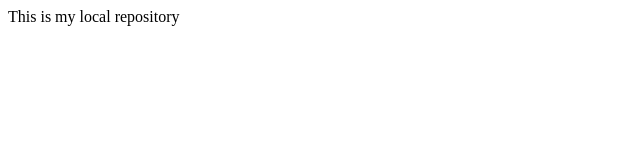
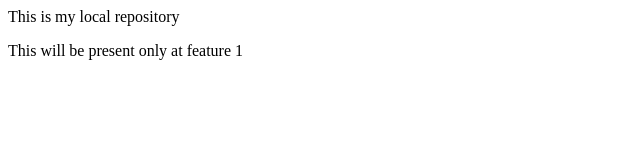
Before and after one commit to ArunDharani/local_repo, a plain HTML site: page index.html in a window 1280 px wide. Shown: the whole page, without its empty margins (0-640 px from the left). Drawn offline with Linux system fonts and the light colour scheme.

Commit message:
I hope only in feature 1

```diff
--- a/index.html
+++ b/index.html
@@ -1 +1,2 @@
 <p>This is my local repository</p>
+<p>This will be present only at feature 1</p>
```
